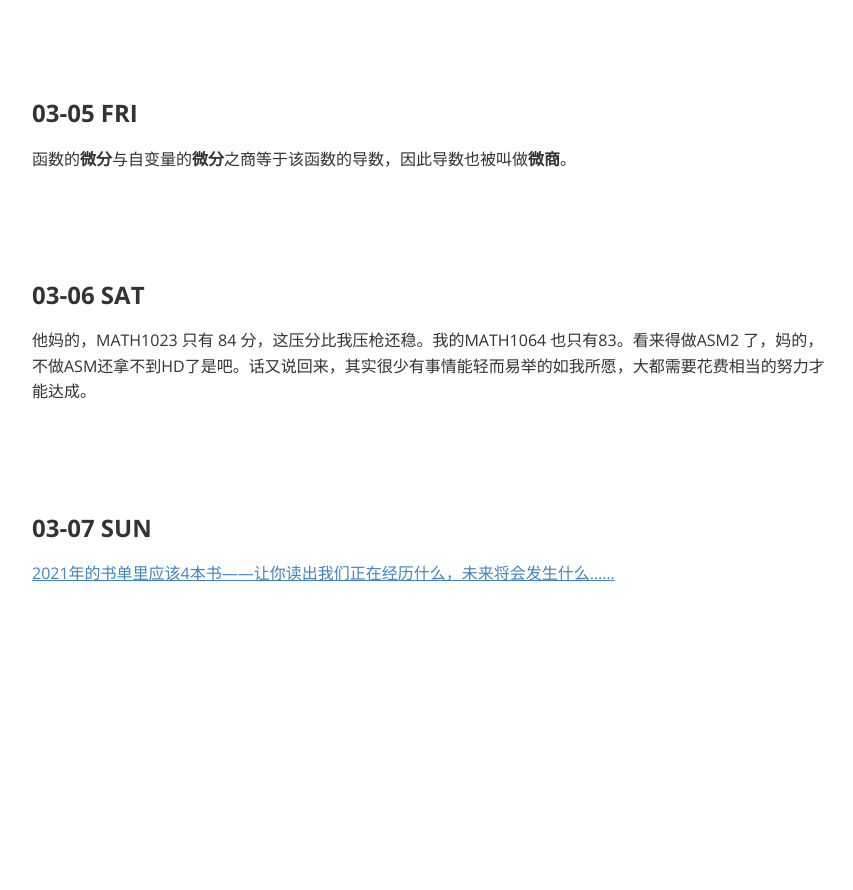
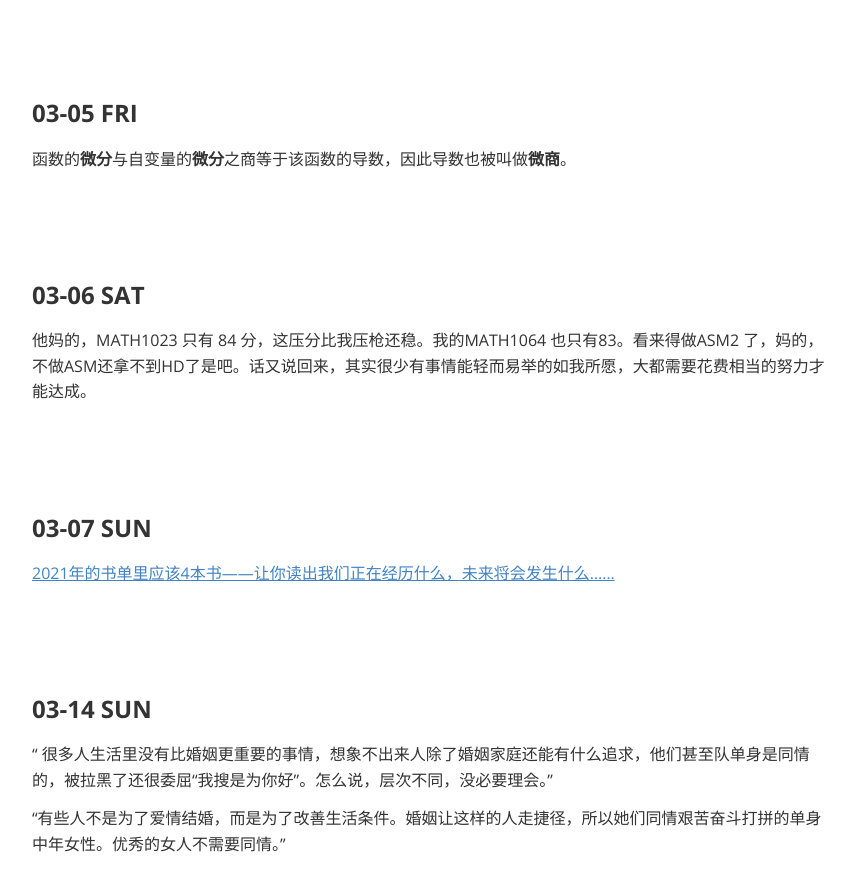
Before and after one commit to JaydenYL/BIN, a plain HTML site: page 2021-MAR.html in a window 1280 px wide. Shown: the part 412-1302 px from the top of the page, without its empty margins (208-1061 px from the left). Before the commit the page ends 1239 px from the top, so only its background shows below. Drawn offline with nearby package versions, Linux system fonts and the light colour scheme.

Commit message:
Update 2021-MAR.html

```diff
--- a/2021-MAR.html
+++ b/2021-MAR.html
@@ -548,6 +548,6 @@ header, .context-menu, .megamenu-content, footer{
 </style>
 </head>
 <body class='typora-export'>
-<div id='write'  class=''><h1><a name="🗑httpsyuliuucombin" class="md-header-anchor"></a><a href='https://yuliuu.com/BIN'><span>🗑</span></a></h1><br><br><h3><a name="03-03-wed" class="md-header-anchor"></a><span>03-03 WED</span></h3><p><span>我在妓院学习，哦不，计院。</span></p><br><p><span>我他妈的竟然在淘宝看商家展示的丝袜美腿。不错，下次去看看胸罩的展示图。</span></p><br><p><span>人有了权以后是会变化的。这样的人我接触多了。 ——李锐《口述往事》</span></p><br><br><br><h3><a name="03-05-fri" class="md-header-anchor"></a><span>03-05 FRI</span></h3><p><span>函数的</span><strong><span>微分</span></strong><span>与自变量的</span><strong><span>微分</span></strong><span>之商等于该函数的导数，因此导数也被叫做</span><strong><span>微商</span></strong><span>。</span></p><br><br><br><h3><a name="03-06-sat" class="md-header-anchor"></a><span>03-06 SAT</span></h3><p><span>他妈的，MATH1023 只有 84 分，这压分比我压枪还稳。我的MATH1064 也只有83。看来得做ASM2 了，妈的，不做ASM还拿不到HD了是吧。话又说回来，其实很少有事情能轻而易举的如我所愿，大都需要花费相当的努力才能达成。</span></p><br><br><br><h3><a name="03-07-sun" class="md-header-anchor"></a><span>03-07 SUN</span></h3><p><a href='https://yuliuu.com/BIN/src/2021-books'><span>2021年的书单里应该4本书——让你读出我们正在经历什么，未来将会发生什么……</span></a><span>  </span></p><br><br><br><p>&nbsp;</p></div>
+<div id='write'  class=''><h1><a name="🗑httpsyuliuucombin" class="md-header-anchor"></a><a href='https://yuliuu.com/BIN'><span>🗑</span></a></h1><br><br><h3><a name="03-03-wed" class="md-header-anchor"></a><span>03-03 WED</span></h3><p><span>我在妓院学习，哦不，计院。</span></p><br><p><span>我他妈的竟然在淘宝看商家展示的丝袜美腿。不错，下次去看看胸罩的展示图。</span></p><br><p><span>人有了权以后是会变化的。这样的人我接触多了。 ——李锐《口述往事》</span></p><br><br><br><h3><a name="03-05-fri" class="md-header-anchor"></a><span>03-05 FRI</span></h3><p><span>函数的</span><strong><span>微分</span></strong><span>与自变量的</span><strong><span>微分</span></strong><span>之商等于该函数的导数，因此导数也被叫做</span><strong><span>微商</span></strong><span>。</span></p><br><br><br><h3><a name="03-06-sat" class="md-header-anchor"></a><span>03-06 SAT</span></h3><p><span>他妈的，MATH1023 只有 84 分，这压分比我压枪还稳。我的MATH1064 也只有83。看来得做ASM2 了，妈的，不做ASM还拿不到HD了是吧。话又说回来，其实很少有事情能轻而易举的如我所愿，大都需要花费相当的努力才能达成。</span></p><br><br><br><h3><a name="03-07-sun" class="md-header-anchor"></a><span>03-07 SUN</span></h3><p><a href='https://yuliuu.com/BIN/src/2021-books'><span>2021年的书单里应该4本书——让你读出我们正在经历什么，未来将会发生什么……</span></a><span>  </span></p><br><br><br><h3><a name="03-14--sun" class="md-header-anchor"></a><span>03-14  SUN</span></h3><p><span>“ 很多人生活里没有比婚姻更重要的事情，想象不出来人除了婚姻家庭还能有什么追求，他们甚至队单身是同情的，被拉黑了还很委屈“我搜是为你好”。怎么说，层次不同，没必要理会。”</span></p><p><span>“有些人不是为了爱情结婚，而是为了改善生活条件。婚姻让这样的人走捷径，所以她们同情艰苦奋斗打拼的单身中年女性。优秀的女人不需要同情。”</span></p><br><br><br><p>&nbsp;</p></div>
 </body>
 </html>
```
